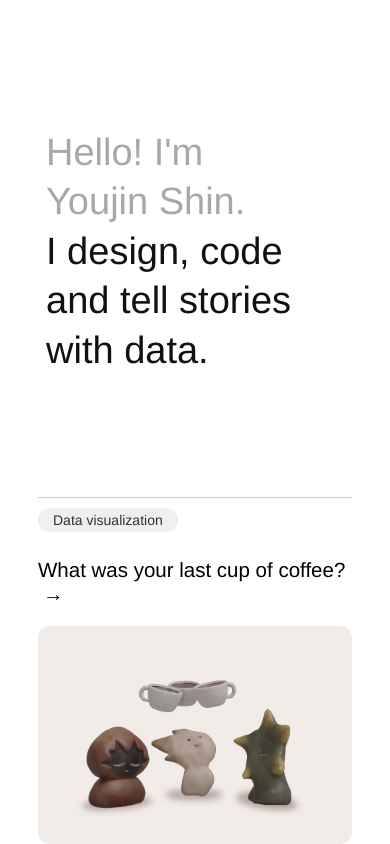
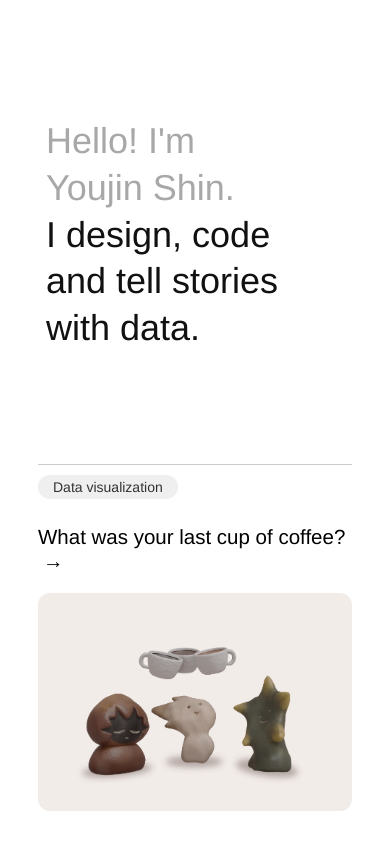
Before and after one commit to helloeujin/helloeujin.github.io, a React (Create React App) app: page / in a window 390 px wide. Shown: the top 844 px of the page. Built offline with nearby package versions, Linux system fonts and the light colour scheme; no server answers; a web font is replaced by a local one.

Commit message:
for mobile

```diff
--- a/src/css/App.scss
+++ b/src/css/App.scss
@@ -44,7 +44,7 @@ body {
   }
   @media (max-width: $width-md) {
     max-width: $pg-md;
-    font-size: 40px;
+    font-size: 39px;
     // font-size: 10vw;
     margin-top: 100px; // 185
     margin-bottom: 40px;
@@ -56,8 +56,10 @@ body {
     // padding: 30px;
   }
   @media (max-width: $width-sm) {
-    font-size: 38px;
+    font-size: 36px;
     padding: 28px;
+    margin-top: 90px; // 185
+    margin-bottom: 30px;
   }
 
   @media (max-width: 375px) {
```
